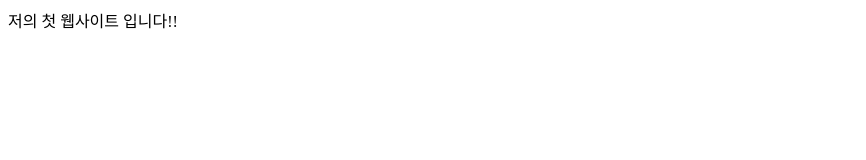
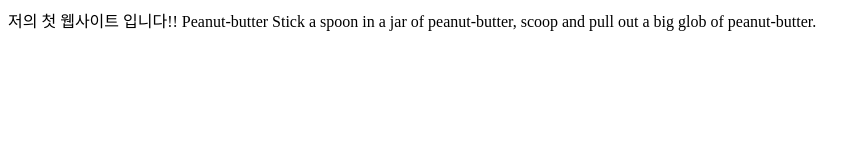
Before and after one commit to dogbeaver/my-first-project, a plain HTML site: page index.html in a window 1280 px wide. Shown: the whole page, without its empty margins (0-866 px from the left). Drawn offline with Linux system fonts and the light colour scheme.

Commit message:
Update index.html

```diff
--- a/index.html
+++ b/index.html
@@ -1,3 +1,17 @@
 <!doctype html>
 
 저의 첫 웹사이트 입니다!!
+
+<recipe>
+  <title>Peanut-butter On A Spoon</title>
+
+  <ingredientlist>
+    <ingredient>Peanut-butter</ingredient>
+  </ingredientlist>
+
+  <preparation>
+      Stick a spoon in a jar of peanut-butter,
+      scoop and pull out a big glob of peanut-butter.
+  </preparation>
+
+</recipe>
```
